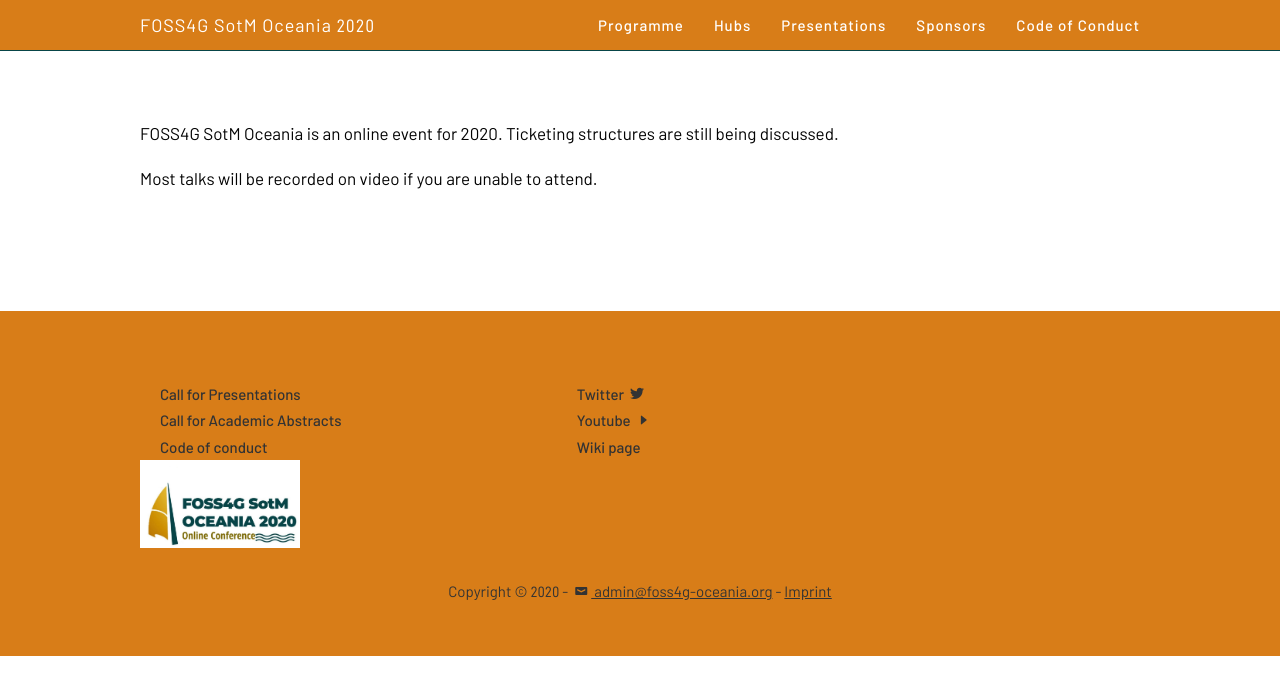
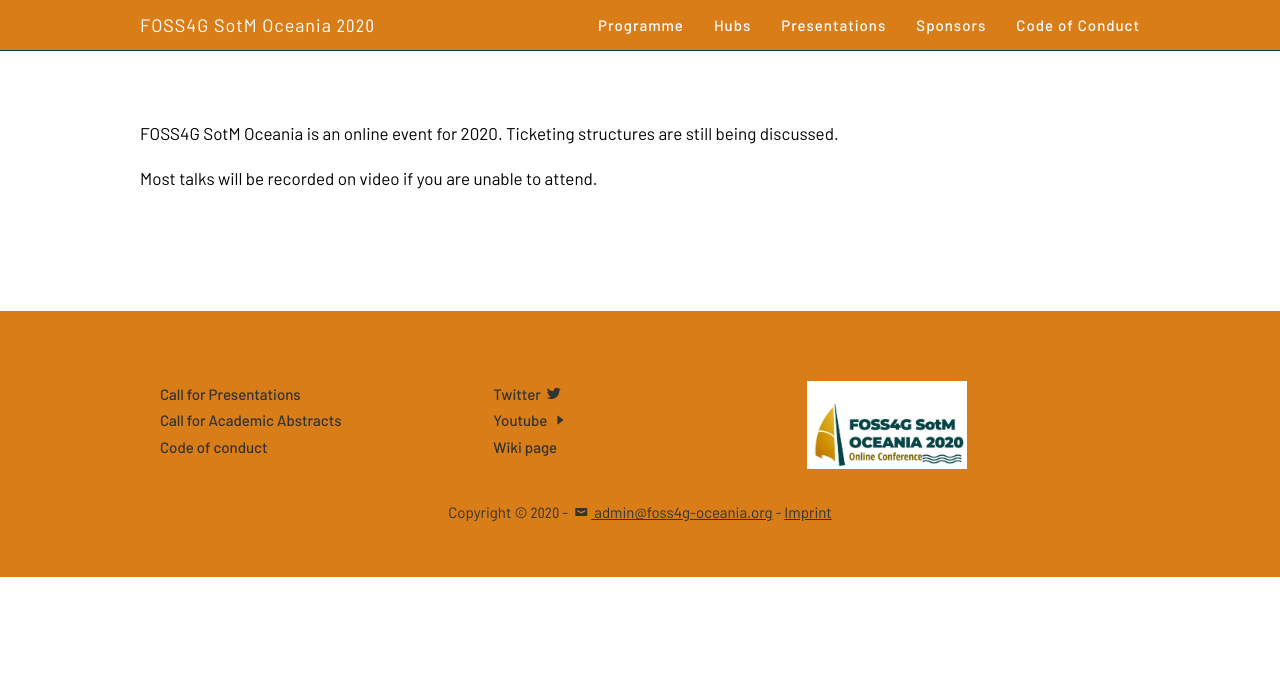
Before and after one commit to osgeo-oceania/foss4g-sotm-oceania-2020, a Jekyll site: the page built from tickets/index.md, in a window 1280 px wide. Shown: the top 695 px of the page. Built offline with Jekyll 4.4.1, drawn with Linux system fonts in a browser that asks for light colours.

Commit message:
Update footer.html

```diff
--- a/_includes/footer.html
+++ b/_includes/footer.html
@@ -3,21 +3,21 @@
     <div class="limiter">
       <div class="pad2y clearfix">
         <div class="space-bottom1 col12 clearfix footer-links">
-          <div class="col5 pad4x hide-mobile">
+          <div class="col4 pad4x hide-mobile">
           </div>
-          <nav class="col5 pad2x">
+          <nav class="col4 pad2x">
             <a href="{{site.baseurl}}/cfp" class="animate block">Call for Presentations</a>
             <a href="{{site.baseurl}}/cfp/academic" class="animate block">Call for Academic Abstracts</a>
             <a href="{{site.baseurl}}/codeofconduct/" class="animate block">Code of conduct</a>
           </nav>
-          <nav class="col5 pad2x">
+          <nav class="col4 pad2x">
           </nav>
-          <nav class="col5 pad2x">
+          <nav class="col4 pad2x">
             <a href="https://twitter.com/foss4g_oceania" class="animate block">Twitter&nbsp;<span class="icon twitter"></span></a>
             <a href="https://www.youtube.com/channel/UCbqmnF77HxLCmO9d7LrEbpg" class="animate block">Youtube&nbsp;<span class="icon caret-right"></span></a>
             <a href="https://wiki.osgeo.org/wiki/FOSS4G_SotM_Oceania_2020" class="animate block">Wiki page</a>
           </nav>
-          <nav class="col5">
+          <nav class="col4">
             <img src="https://2020.foss4g-oceania.org/img/Christa_Logo.jpg" style="width:160px; height:auto" />
           </nav>
         </div>
```
